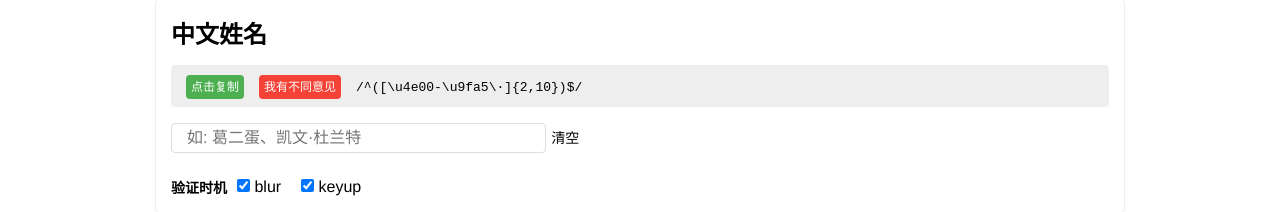
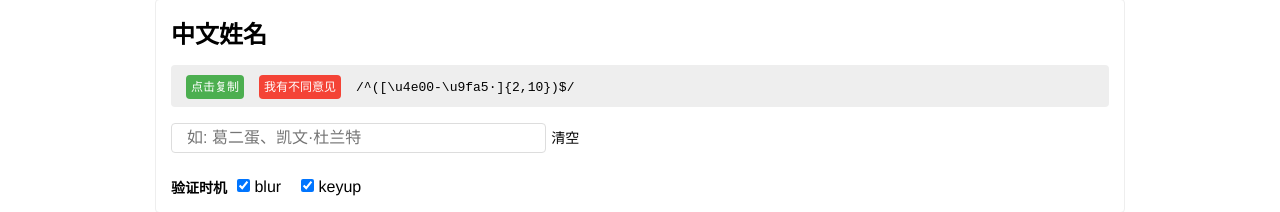
Before and after one commit to Saint-Prince/any-rule, a Vue app: page / in a window 1280 px wide. Shown: the part 386-598 px from the top of the page. Built offline with nearby package versions, Linux system fonts and the light colour scheme.

Commit message:
fix: 修改不符合jslint的正则

```diff
--- a/src/RULES.js
+++ b/src/RULES.js
@@ -6,7 +6,7 @@ module.exports = [
   },
   {
     title: '中文姓名',
-    rule: /^([\u4e00-\u9fa5\·]{2,10})$/,
+    rule: /^([\u4e00-\u9fa5·]{2,10})$/,
     example: '如: 葛二蛋、凯文·杜兰特'
   },
   {
```
Also changed, not shown: 1 other file (tests, documents, lock files or other folders).
